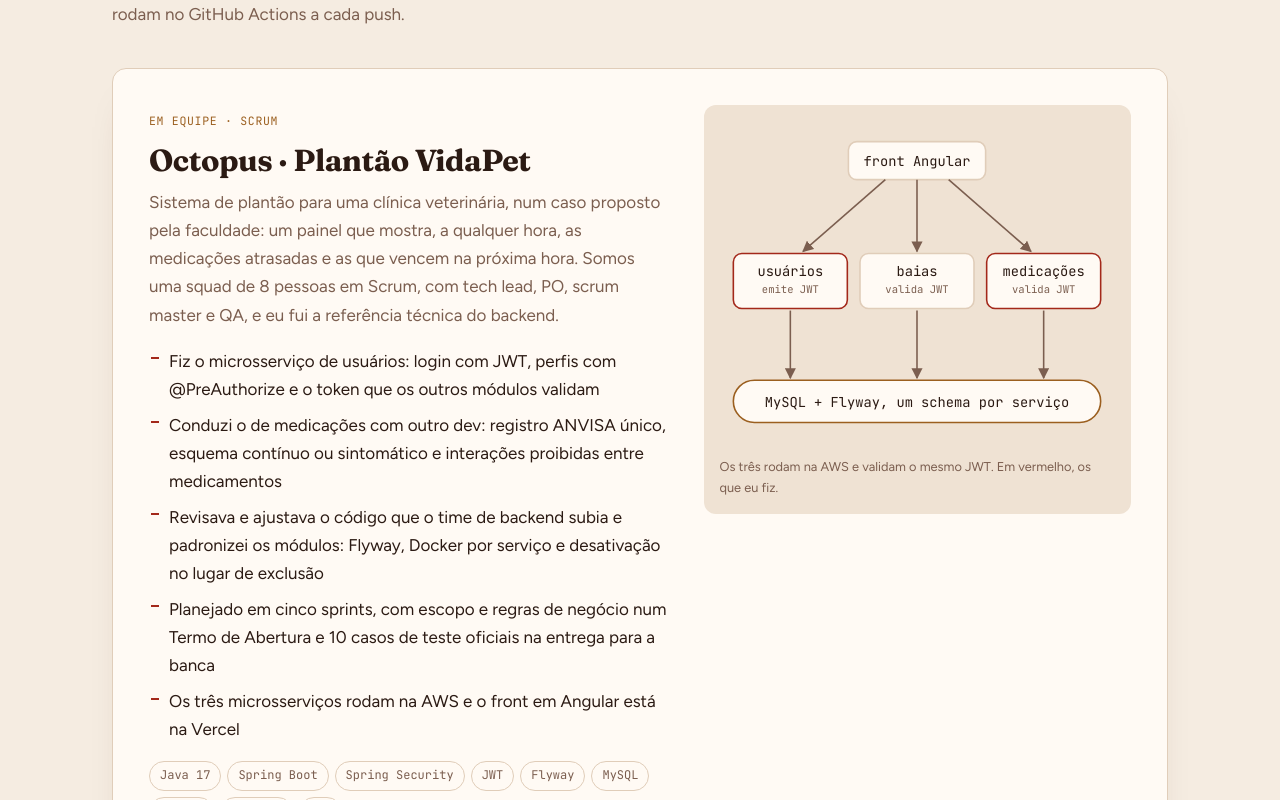
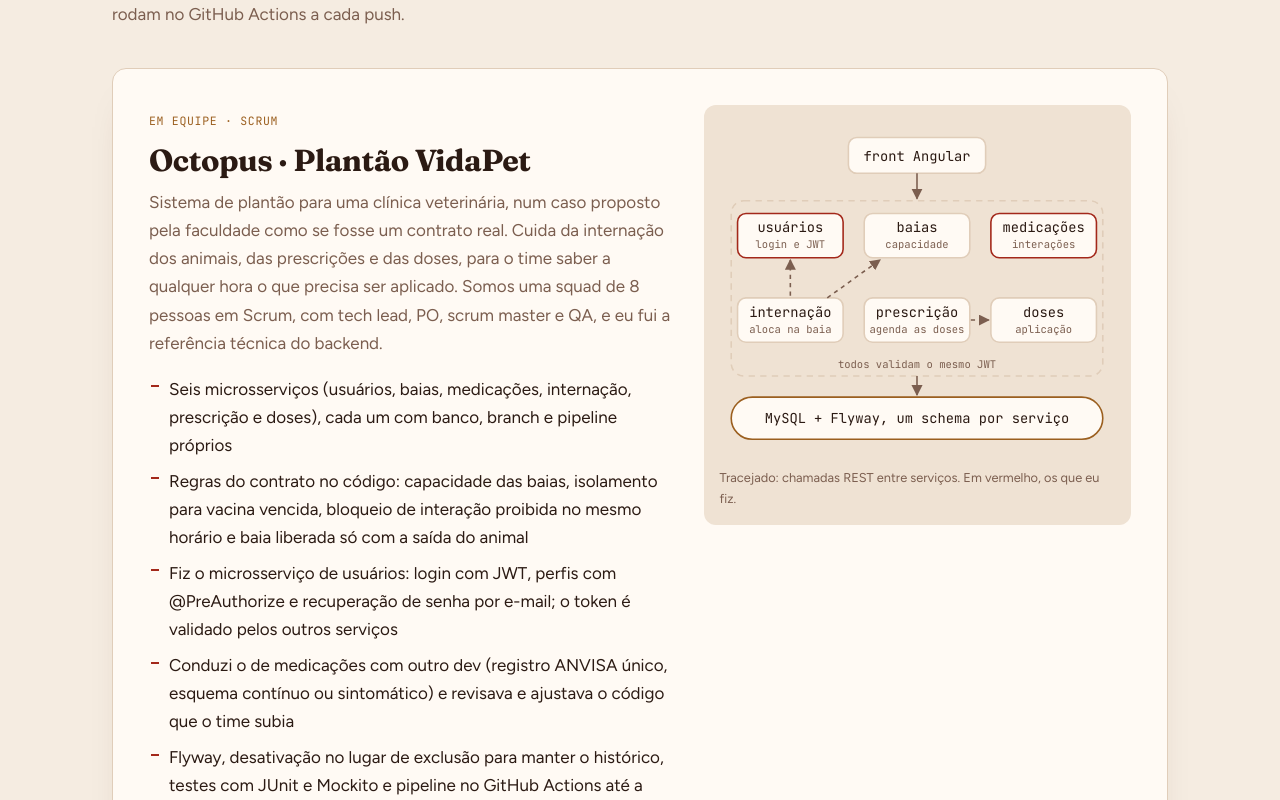
Before and after one commit to Bifaniii/portfolio-web, an Angular app: page / in a window 1280 px wide. Shown: the part 1800-2600 px from the top of the page. Built offline with nearby package versions, Linux system fonts and the light colour scheme.

Commit message:
content: Octopus atualizado com os seis microsserviços
- Card com internação, prescrição e doses, regras de negócio já implementadas e pipeline até a EC2
- Diagrama com os seis serviços e as chamadas REST entre eles
- Link do front para clinicavidapet.vercel.app

```diff
--- a/src/app/data/portfolio.data.ts
+++ b/src/app/data/portfolio.data.ts
@@ -49,17 +49,17 @@ export const PROJECTS: Project[] = [
     slug: 'octopus',
     name: 'Octopus · Plantão VidaPet',
     summary:
-      'Sistema de plantão para uma clínica veterinária, num caso proposto pela faculdade: um painel que mostra, a qualquer hora, as medicações atrasadas e as que vencem na próxima hora. Somos uma squad de 8 pessoas em Scrum, com tech lead, PO, scrum master e QA, e eu fui a referência técnica do backend.',
+      'Sistema de plantão para uma clínica veterinária, num caso proposto pela faculdade como se fosse um contrato real. Cuida da internação dos animais, das prescrições e das doses, para o time saber a qualquer hora o que precisa ser aplicado. Somos uma squad de 8 pessoas em Scrum, com tech lead, PO, scrum master e QA, e eu fui a referência técnica do backend.',
     highlights: [
-      'Fiz o microsserviço de usuários: login com JWT, perfis com @PreAuthorize e o token que os outros módulos validam',
-      'Conduzi o de medicações com outro dev: registro ANVISA único, esquema contínuo ou sintomático e interações proibidas entre medicamentos',
-      'Revisava e ajustava o código que o time de backend subia e padronizei os módulos: Flyway, Docker por serviço e desativação no lugar de exclusão',
-      'Planejado em cinco sprints, com escopo e regras de negócio num Termo de Abertura e 10 casos de teste oficiais na entrega para a banca',
-      'Os três microsserviços rodam na AWS e o front em Angular está na Vercel',
+      'Seis microsserviços (usuários, baias, medicações, internação, prescrição e doses), cada um com banco, branch e pipeline próprios',
+      'Regras do contrato no código: capacidade das baias, isolamento para vacina vencida, bloqueio de interação proibida no mesmo horário e baia liberada só com a saída do animal',
+      'Fiz o microsserviço de usuários: login com JWT, perfis com @PreAuthorize e recuperação de senha por e-mail; o token é validado pelos outros serviços',
+      'Conduzi o de medicações com outro dev (registro ANVISA único, esquema contínuo ou sintomático) e revisava e ajustava o código que o time subia',
+      'Flyway, desativação no lugar de exclusão para manter o histórico, testes com JUnit e Mockito e pipeline no GitHub Actions até a EC2 da AWS',
     ],
-    stack: ['Java 17', 'Spring Boot', 'Spring Security', 'JWT', 'Flyway', 'MySQL', 'Docker', 'Angular', 'AWS'],
+    stack: ['Java 17', 'Spring Boot', 'Spring Security', 'JWT', 'Flyway', 'MySQL', 'Docker', 'GitHub Actions', 'AWS', 'Angular'],
     repo: 'https://github.com/Bifaniii/Octopus',
-    demo: { label: 'Ver front em Angular', url: 'https://octopus-front-delta.vercel.app' },
+    demo: { label: 'Ver front em Angular', url: 'https://clinicavidapet.vercel.app' },
     tag: 'Em equipe · Scrum',
     featured: true,
   },
--- a/src/app/sections/projects/projects.html
+++ b/src/app/sections/projects/projects.html
@@ -30,40 +30,47 @@
           </div>
         </div>
 
-        <figure class="diagram" aria-label="Arquitetura do Octopus: o front em Angular chama três microsserviços. O de usuários emite o JWT; baias e medicações validam o mesmo token. Os três rodam na AWS. Cada serviço tem seu MySQL com Flyway.">
-          <svg viewBox="0 0 360 300" role="img">
+        <figure class="diagram" aria-label="Arquitetura do Octopus: o front em Angular chama seis microsserviços (usuários, baias, medicações, internação, prescrição e doses), todos validando o JWT emitido pelo de usuários. A internação consulta baias e usuários por REST e a prescrição agenda as doses no serviço de doses. Cada serviço tem seu MySQL com Flyway.">
+          <svg viewBox="0 0 360 310" role="img">
             <defs>
               <marker id="seta" viewBox="0 0 10 10" refX="9" refY="5" markerWidth="7" markerHeight="7" orient="auto-start-reverse">
                 <path d="M0 0 10 5 0 10z" class="arrow-head" />
               </marker>
             </defs>
 
-            <rect x="115" y="12" width="130" height="36" rx="8" class="node" />
-            <text x="180" y="35" class="label">front Angular</text>
+            <rect x="115" y="8" width="130" height="34" rx="8" class="node" />
+            <text x="180" y="30" class="label">front Angular</text>
+            <path d="M180 42v24" class="edge" marker-end="url(#seta)" />
 
-            <rect x="6" y="118" width="108" height="52" rx="8" class="node strong" />
-            <text x="60" y="139" class="label">usuários</text>
-            <text x="60" y="155" class="sub">emite JWT</text>
+            <rect x="4" y="68" width="352" height="166" rx="12" class="group" />
+            <text x="180" y="226" class="edge-label">todos validam o mesmo JWT</text>
+            <rect x="10" y="80" width="100" height="42" rx="8" class="node strong" />
+            <text x="60" y="98" class="label">usuários</text>
+            <text x="60" y="113" class="sub">login e JWT</text>
+            <rect x="130" y="80" width="100" height="42" rx="8" class="node" />
+            <text x="180" y="98" class="label">baias</text>
+            <text x="180" y="113" class="sub">capacidade</text>
+            <rect x="250" y="80" width="100" height="42" rx="8" class="node strong" />
+            <text x="300" y="98" class="label">medicações</text>
+            <text x="300" y="113" class="sub">interações</text>
+            <rect x="10" y="160" width="100" height="42" rx="8" class="node" />
+            <text x="60" y="178" class="label">internação</text>
+            <text x="60" y="193" class="sub">aloca na baia</text>
+            <rect x="130" y="160" width="100" height="42" rx="8" class="node" />
+            <text x="180" y="178" class="label">prescrição</text>
+            <text x="180" y="193" class="sub">agenda as doses</text>
+            <rect x="250" y="160" width="100" height="42" rx="8" class="node" />
+            <text x="300" y="178" class="label">doses</text>
+            <text x="300" y="193" class="sub">aplicação</text>
+            <path d="M95 160 145 124" class="edge dashed" marker-end="url(#seta)" />
+            <path d="M60 158v-34" class="edge dashed" marker-end="url(#seta)" />
+            <path d="M231 181h17" class="edge dashed" marker-end="url(#seta)" />
 
-            <rect x="126" y="118" width="108" height="52" rx="8" class="node" />
-            <text x="180" y="139" class="label">baias</text>
-            <text x="180" y="155" class="sub">valida JWT</text>
-
-            <rect x="246" y="118" width="108" height="52" rx="8" class="node strong" />
-            <text x="300" y="139" class="label">medicações</text>
-            <text x="300" y="155" class="sub">valida JWT</text>
-
-            <rect x="6" y="238" width="348" height="40" rx="20" class="node warm" />
-            <text x="180" y="263" class="label">MySQL + Flyway, um schema por serviço</text>
-
-            <path d="M150 48 72 116" class="edge" marker-end="url(#seta)" />
-            <path d="M180 48v68" class="edge" marker-end="url(#seta)" />
-            <path d="M210 48 288 116" class="edge" marker-end="url(#seta)" />
-            <path d="M60 172v64" class="edge" marker-end="url(#seta)" />
-            <path d="M180 172v64" class="edge" marker-end="url(#seta)" />
-            <path d="M300 172v64" class="edge" marker-end="url(#seta)" />
+            <path d="M180 234v18" class="edge" marker-end="url(#seta)" />
+            <rect x="4" y="254" width="352" height="40" rx="20" class="node warm" />
+            <text x="180" y="279" class="label">MySQL + Flyway, um schema por serviço</text>
           </svg>
-          <figcaption>Os três rodam na AWS e validam o mesmo JWT. Em vermelho, os que eu fiz.</figcaption>
+          <figcaption>Tracejado: chamadas REST entre serviços. Em vermelho, os que eu fiz.</figcaption>
         </figure>
       </article>
     }
--- a/src/app/sections/projects/projects.scss
+++ b/src/app/sections/projects/projects.scss
@@ -140,6 +140,13 @@
     }
   }
 
+  .group {
+    fill: none;
+    stroke: var(--border);
+    stroke-width: 1.5;
+    stroke-dasharray: 6 5;
+  }
+
   .label {
     fill: var(--text);
     font-family: var(--font-mono);
```
